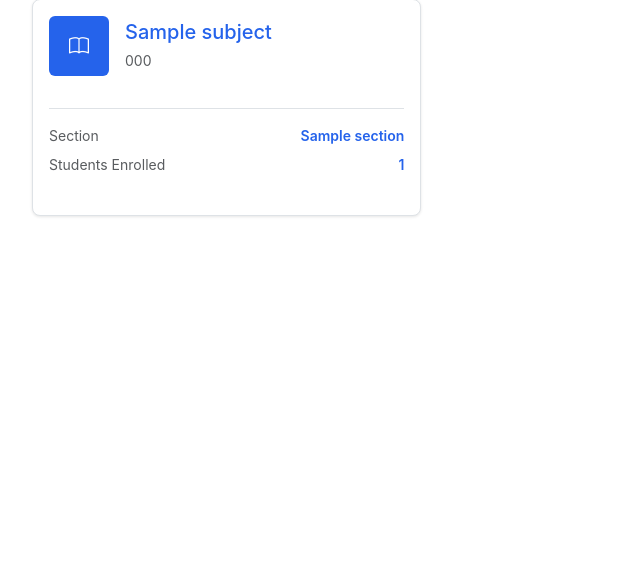
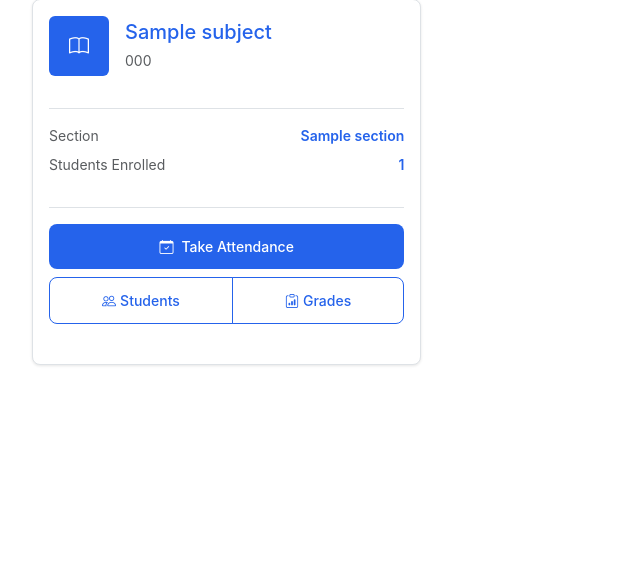
Before and after one commit to ramisys/ADS-EduLog, a Django app: template teachers/templates/teachers/subjects.html in a window 1280 px wide. Shown: the part 180-744 px from the top of the page, without its empty margins (0-640 px from the left). Run offline with Django 3.2, Linux system fonts and the light colour scheme; the template is opened without the code that fills it: most values are stand-ins (such as "Sample title", 1, 10 or a date in 2020).

Commit message:
Added action buttons on cards in subjects

```diff
--- a/teachers/templates/teachers/subjects.html
+++ b/teachers/templates/teachers/subjects.html
@@ -32,9 +32,26 @@
               <span class="text-primary fw-semibold">{{ item.subject.section.name }}</span>
             </div>
 
-            <div class="d-flex justify-content-between">
+            <div class="d-flex justify-content-between mb-3">
               <span class="text-muted">Students Enrolled</span>
               <span class="text-primary fw-semibold">{{ item.student_count }}</span>
+            </div>
+          </div>
+
+          <!-- Action Buttons -->
+          <div class="mt-3 pt-3 border-top">
+            <div class="d-grid gap-2">
+              <a href="{% url 'teachers:attendance' %}?subject={{ item.subject.id }}" class="btn btn-primary btn-sm">
+                <i class="bi bi-calendar-check me-2"></i>Take Attendance
+              </a>
+              <div class="btn-group" role="group">
+                <a href="{% url 'teachers:students' %}" class="btn btn-outline-primary btn-sm">
+                  <i class="bi bi-people me-1"></i>Students
+                </a>
+                <a href="{% url 'teachers:grades' %}" class="btn btn-outline-primary btn-sm">
+                  <i class="bi bi-clipboard-data me-1"></i>Grades
+                </a>
+              </div>
             </div>
           </div>
         </div>
```
